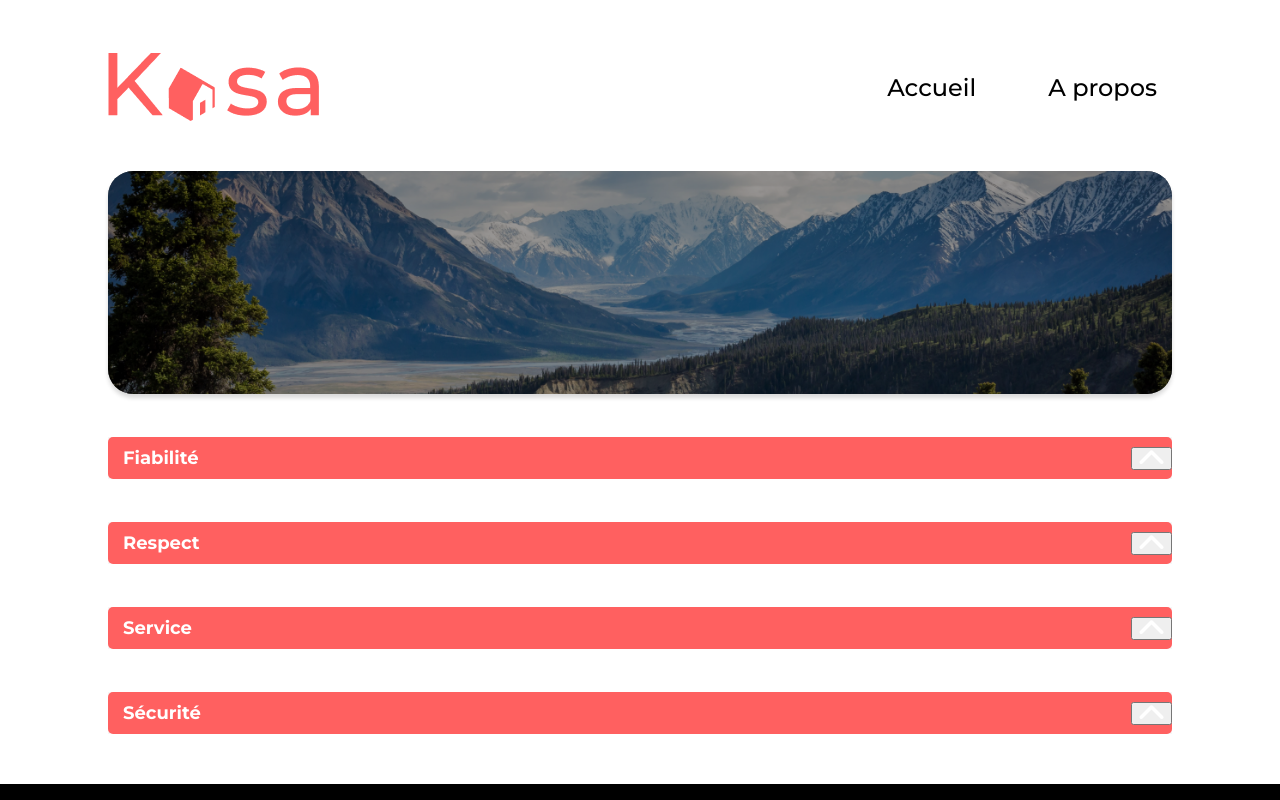
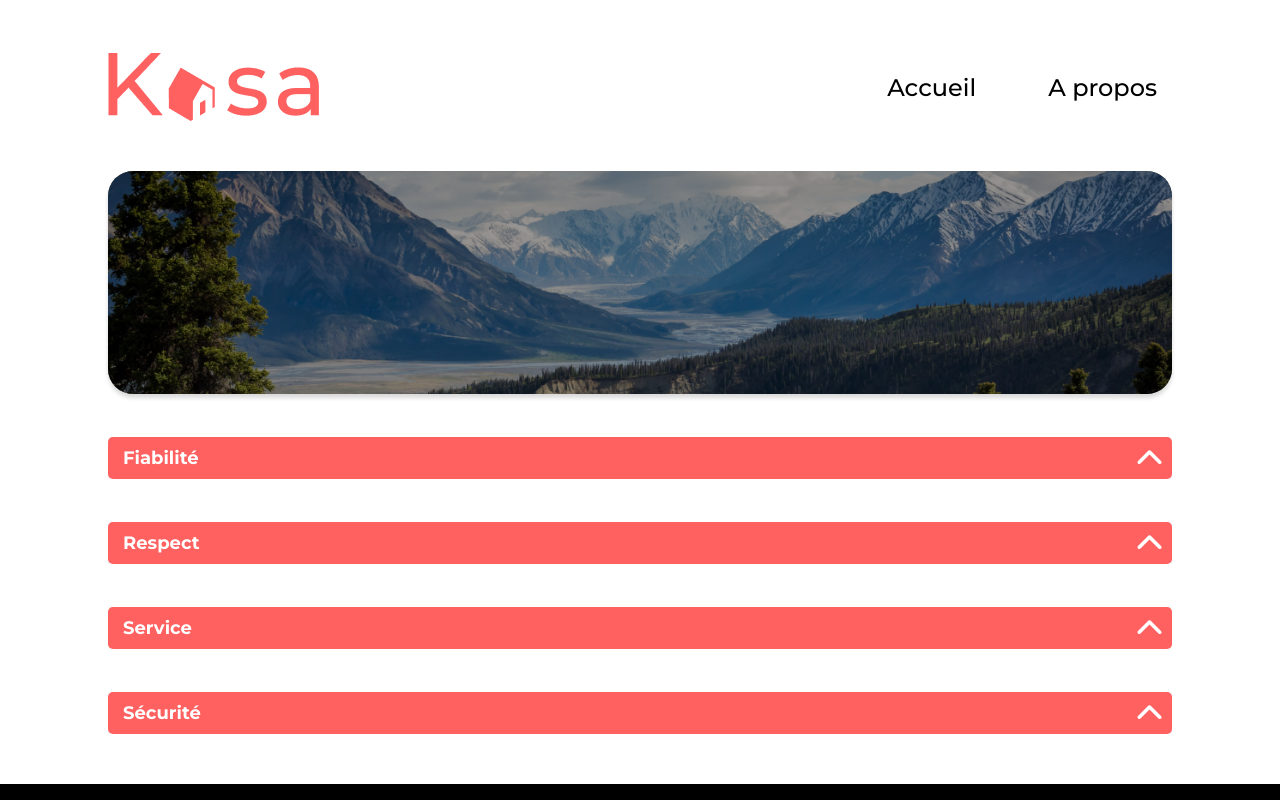
Before and after one commit to laure-ld/kasa, a React (Vite) app: page /apropos in a window 1280 px wide. Shown: the top 800 px of the page. Built offline with nearby package versions, Linux system fonts and the light colour scheme.

Commit message:
travail sur l'élément text de la page about

```diff
--- a/src/jsx/Paragraphe.jsx
+++ b/src/jsx/Paragraphe.jsx
@@ -6,9 +6,9 @@ import '../styles/apropos.scss';
 function Paragraphe({isOpen}) {
 
     return (
-        <div className='text' style={{ display: isOpen ? 'block' : 'none' }}>
-            {data.map((item, index) => (
-                <p key={index}>{item.description}</p>
+        <div className="text" style={{ display: isOpen ? "block" : "none" }}>
+            {data.map((item) => (
+                isOpen && <p key={item.id}>{item.description}</p>
             ))}
         </div>
     )
--- a/src/jsx/apropos.jsx
+++ b/src/jsx/apropos.jsx
@@ -9,10 +9,13 @@ function About() {
     const [openSections, setOpenSections] = useState([false, false, false, false]);
 
     const toggleSection = (index) => {
-        setOpenSections((prev) =>
-            prev.map((isOpen, i) => (i === index ? !isOpen : isOpen))
-        );
+        if (openSections.includes(index)) {
+            setOpenSections(openSections.filter((i) => i !== index));
+        } else {
+            setOpenSections([...openSections, index]);
+        }
     };
+
     return (
         <section>
             <div className="Affiche">
@@ -22,13 +25,14 @@ function About() {
                 <div key={index} className='container'>
                     <div className='titre'>
                         <h3>{title}</h3>
-                        <Button onClick={() => toggleSection(index)} isOpen={openSections[index]} />
+                        <Button className='effect' onClick={() => toggleSection(index)} isOpen={openSections[index]} />
                     </div>
-                    <Paragraphe isOpen={openSections[index]} />
+                    <Paragraphe isOpen={openSections.includes(index)} />
                 </div>
             ))}
         </section>
     );
 }
 
+
 export default About;
--- a/src/jsx/button.jsx
+++ b/src/jsx/button.jsx
@@ -2,11 +2,10 @@ import vite from '../assets/vite.png';
 import Vector from '../assets/Vector.png';
 import React from 'react';
 import PropTypes from 'prop-types';
+import '../styles/apropos.scss';
 
-
-
-function Button({ onClick, isOpen }) {
-    return  <button onClick={onClick}>
+function Button({onClick,isOpen}) {
+    return  <button className='button' onClick={() => { onClick(); }}>
                 <img
                     src={isOpen ? vite : Vector}
                     alt={isOpen ? "Image ouverte" : "Image fermée"}>
@@ -18,7 +17,4 @@ Button.propTypes = {
     onClick: PropTypes.func.isRequired,
     isOpen: PropTypes.bool.isRequired,
 };
-
-
-
 export default Button;
```
